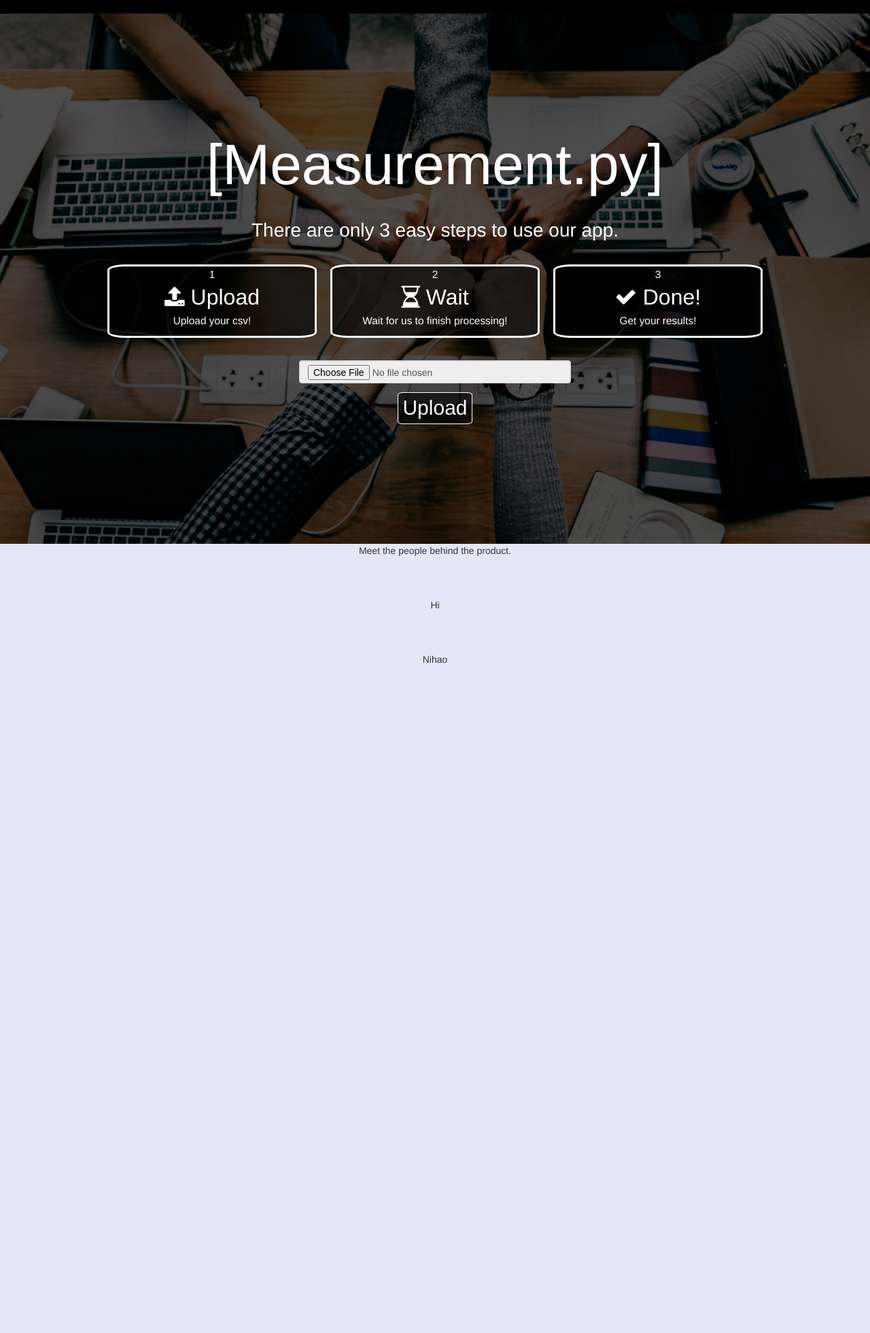
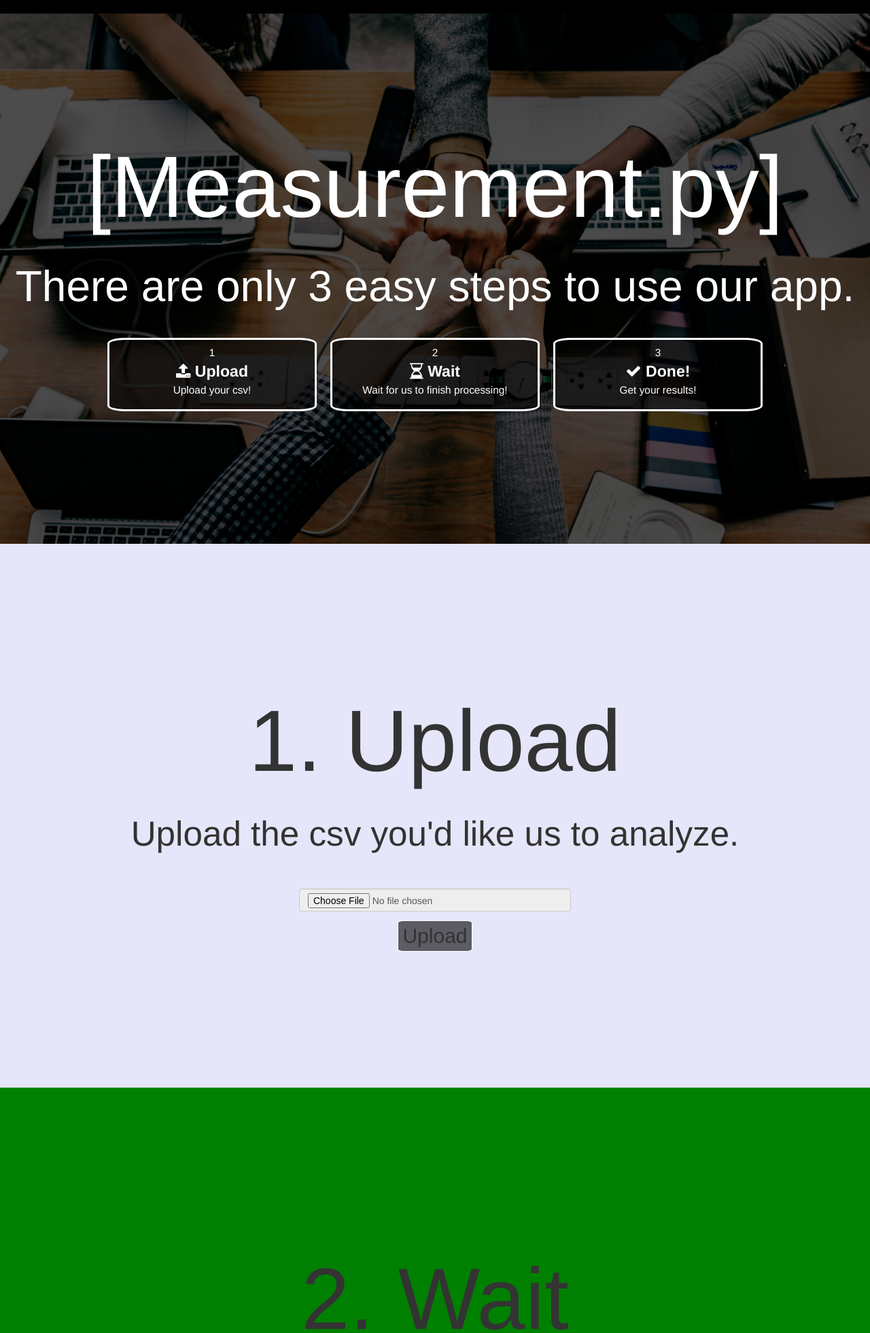
Before and after one commit to nicolecvaldez/campaign-measurement-webapp, a Flask app: page / in a window 1280 px wide. Shown: the top 1961 px of the page at 68% size. Before the commit the page ends 976 px from the top, so only its background shows below. Run offline with Flask 2, Linux system fonts and the light colour scheme; some libraries are stand-ins or nearby versions.

Commit message:
Moar landing page changes
- adjusted font sizes for slightly improved mobile responsiveness

- added 3 more divs after current 2 divs; brief placeholder content present

- added link to jquery

```diff
--- a/app/static/css/style.css
+++ b/app/static/css/style.css
@@ -10,11 +10,14 @@ html, body {
 }
 
 .container {
-  background-color: black;
   width: 100%;
   height: 100%;
   overflow: hidden;
   padding: 0;
+}
+
+#landing {
+  background-color: black;
 }
 
 .container::after {
@@ -61,11 +64,11 @@ html, body {
     }
 
       #header p {
-        font-size: 2em;
+        font-size: 5vw;
       }
 
       #header h1 {
-        font-size: 6em;
+        font-size: 10vw;
       }
 
     #items {
@@ -93,7 +96,8 @@ html, body {
       }
 
       .item-emphasis {
-        font-size: 32px;
+        font-size: 1.5em;
+        font-weight: bold;
       }
 
     #upload-form {
@@ -121,8 +125,38 @@ html, body {
     }
 
 .below-the-fold {
-  background-color: lavender;
   text-align: center;
   width: 100%;
   height: 100%;
+  padding: 0 1vw;
+  display: flex;
+  flex-flow: column wrap;
+  justify-content: center;
 }
+  #below-fold-1 {
+    background-color: lavender;
+  }
+
+  #below-fold-2 {
+    background-color: green;
+  }
+
+  #below-fold-3 {
+    background-color: pink;
+  }
+
+  #header-below-fold {
+    display: flex;
+    flex-flow: column wrap;
+    justify-content: flex-end;
+
+    margin-bottom: 10px;
+  }
+
+    #header-below-fold p {
+      font-size: 4vw;
+    }
+
+    #header-below-fold h1 {
+      font-size: 10vw;
+    }
--- a/app/templates/index.html
+++ b/app/templates/index.html
@@ -3,11 +3,15 @@
 
 {% block content %}
 
+<head>
+	<script src="https://ajax.googleapis.com/ajax/libs/jquery/3.3.1/jquery.min.js"></script>
+</head>
+
 <!-- links for front end -->
 <link rel="stylesheet" type="text/css" href="../static/css/style.css"/>
 <link rel="stylesheet" href="https://cdnjs.cloudflare.com/ajax/libs/font-awesome/4.7.0/css/font-awesome.min.css">
 
-<div class="container">
+<div class="container" id="landing">
 
 	{% with messages = get_flashed_messages() %}
 	  {% if messages %}
@@ -50,7 +54,16 @@
 				</div>
 				<br>
 			</div>
+		</div>
+    <br>
+</div>
 
+
+<div class="below-the-fold" id="below-fold-1">
+	<div id="header-below-fold">
+			<h1>1. Upload</h1> <br>
+			<p>Upload the csv you'd like us to analyze.</p>
+	</div>
 	<div id="upload-form">
 		<form action="/" id="formz" method="POST" enctype="multipart/form-data">
 			<!--<label id="browsebutton" class="btn btn-default input-group-addon" for="my-file-selector" style="background-color:white">-->
@@ -63,16 +76,26 @@
 		</form>
 	</div>
 </div>
-    <br>
+
+<div class="below-the-fold" id="below-fold-2">
+	<div id="header-below-fold">
+			<h1>2. Wait</h1> <br>
+			<p>Be patient as our program runs its analysis automagically!</p>
+	</div>
 </div>
 
+<div class="below-the-fold" id="below-fold-3">
+	<div id="header-below-fold">
+			<h1>3. Done!</h1> <br>
+			<p>You'll be able to download the results straight within your browser!</p>
+	</div>
+</div>
 
-<div class="below-the-fold">
-	Meet the people behind the product.
-	<br><br><br><br>
-	Hi
-	<br><br><br><br>
-	Nihao
+<div class="below-the-fold" id="below-fold-4">
+	<div id="header-below-fold">
+			<h1>How is this possible?</h1> <br>
+			<p>Through faith, trust, pixie dust, and a whole lotta Python.</p>
+	</div>
 </div>
 
 {% endblock %}
```
Lines whose indentation alone changed are shown as unchanged.
